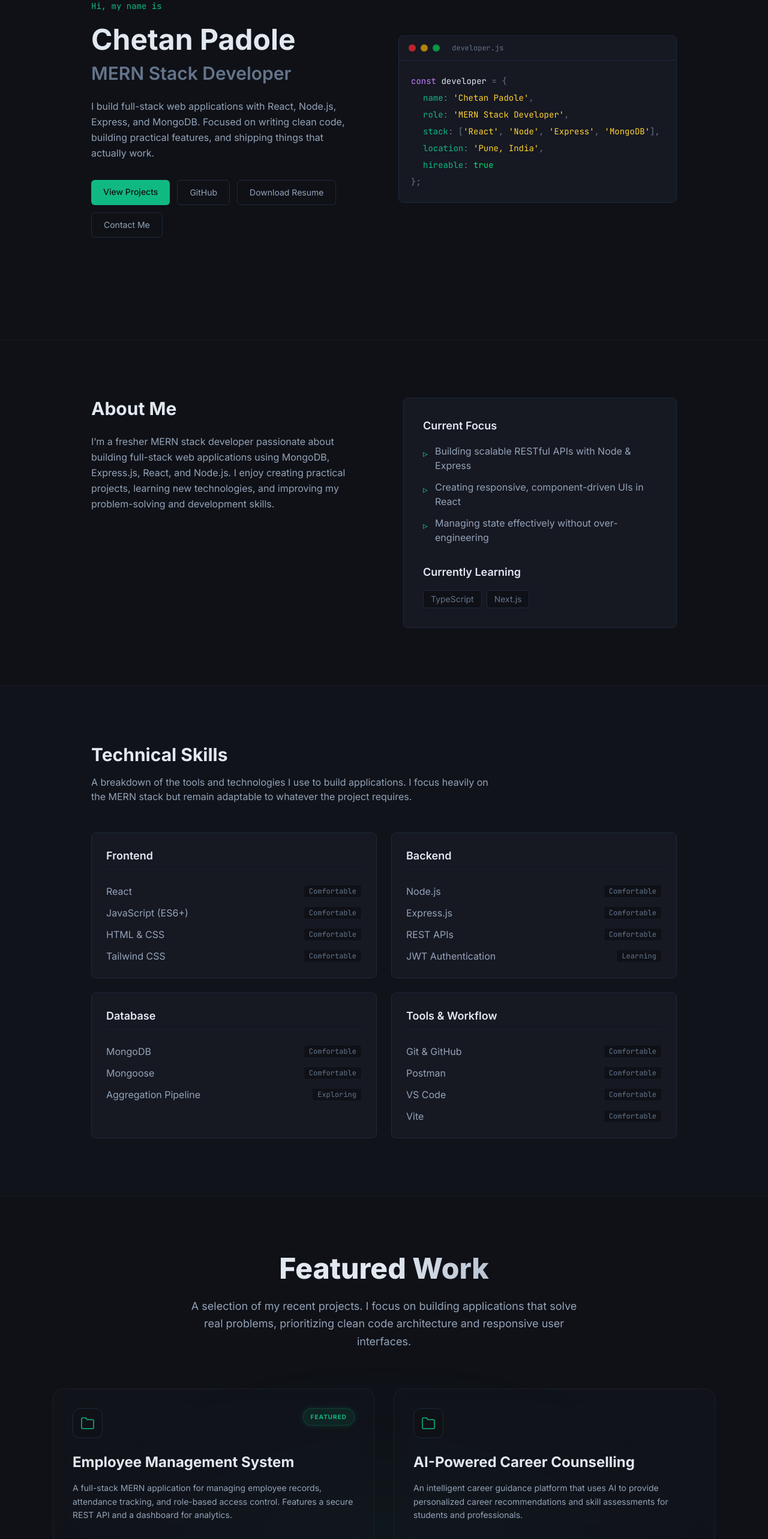
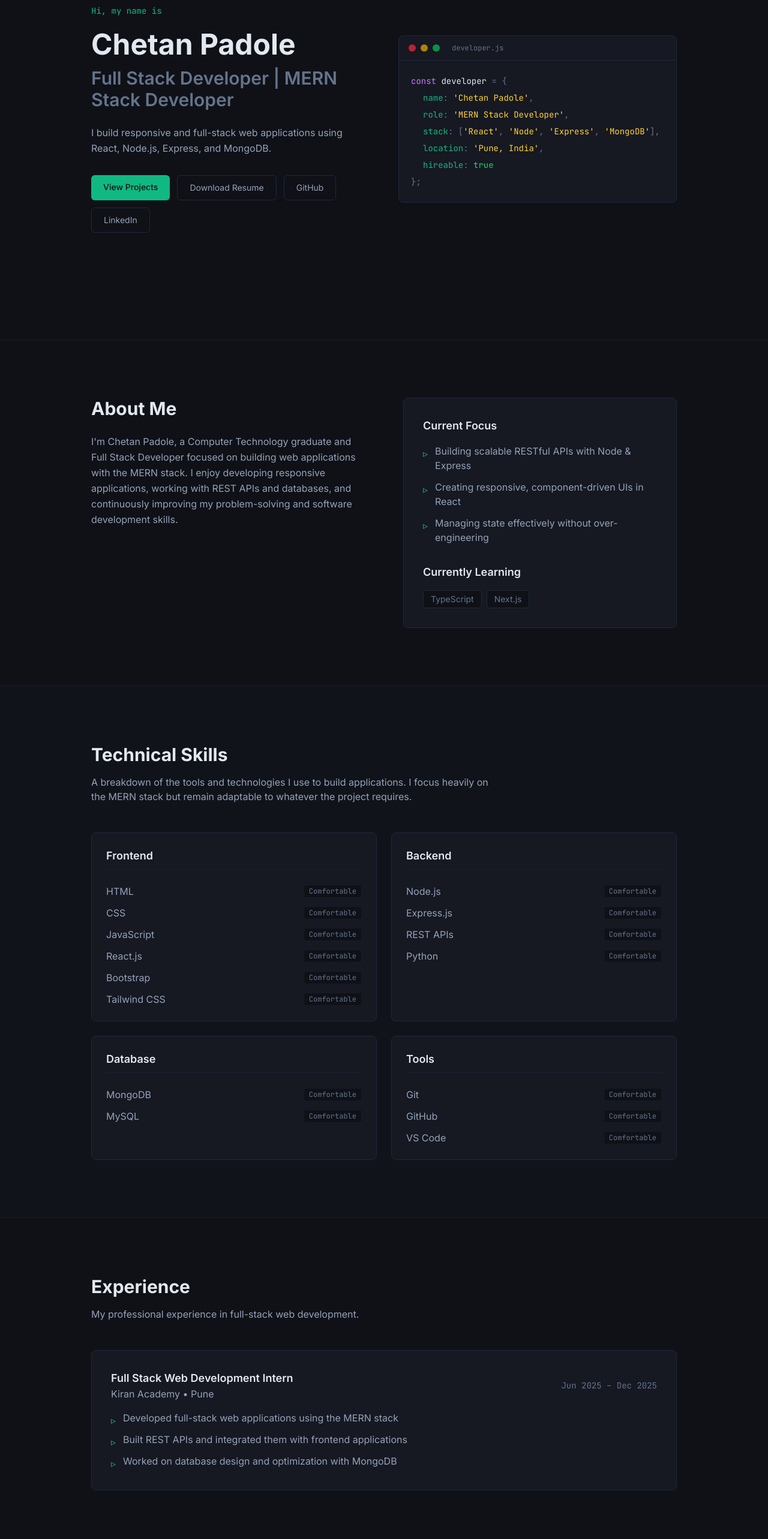
Before and after one commit to chetanrpadole/Portfolio-, a React (Vite) app in the folder client/: page / in a window 1280 px wide. Shown: the part 234-2800 px from the top of the page at 60% size. Built offline with nearby package versions, Linux system fonts and the light colour scheme.

Commit message:
Improve portfolio UI and content

```diff
--- a/client/src/components/About.jsx
+++ b/client/src/components/About.jsx
@@ -12,11 +12,7 @@ function About() {
                     </h2>
                     <div className="space-y-4 text-text-secondary leading-relaxed">
                         <p>
-                            I’m a fresher MERN stack developer
-                            passionate about building full-stack web applications
-                            using MongoDB, Express.js, React, and Node.js.
-                            I enjoy creating practical projects, learning new technologies,
-                            and improving my problem-solving and development skills.
+                            I'm Chetan Padole, a Computer Technology graduate and Full Stack Developer focused on building web applications with the MERN stack. I enjoy developing responsive applications, working with REST APIs and databases, and continuously improving my problem-solving and software development skills.
                         </p>
                     </div>
                 </div>
--- /dev/null
+++ b/client/src/components/Experience.jsx
@@ -0,0 +1,68 @@
+// Experience.jsx
+
+function Experience() {
+    const experiences = [
+        {
+            company: "Kiran Academy",
+            location: "Pune",
+            position: "Full Stack Web Development Intern",
+            duration: "Jun 2025 – Dec 2025",
+            achievements: [
+                "Developed full-stack web applications using the MERN stack",
+                "Built REST APIs and integrated them with frontend applications",
+                "Worked on database design and optimization with MongoDB",
+            ],
+        },
+    ];
+
+    return (
+        <section id="experience" className="py-24 border-t border-border/50">
+            <div className="max-w-5xl mx-auto px-6">
+
+                <div className="mb-12">
+                    <h2 className="text-3xl font-bold text-text mb-4">
+                        Experience
+                    </h2>
+                    <p className="text-text-secondary max-w-2xl">
+                        My professional experience in full-stack web development.
+                    </p>
+                </div>
+
+                <div className="space-y-8">
+                    {experiences.map((exp, index) => (
+                        <div
+                            key={index}
+                            className="bg-bg-card border border-border rounded-lg p-8 hover:border-border-hover transition-colors"
+                        >
+                            <div className="flex flex-col md:flex-row md:items-center md:justify-between gap-2 mb-4">
+                                <div>
+                                    <h3 className="text-lg font-semibold text-text">
+                                        {exp.position}
+                                    </h3>
+                                    <p className="text-text-secondary">
+                                        {exp.company} • {exp.location}
+                                    </p>
+                                </div>
+                                <span className="text-sm text-text-muted font-mono">
+                                    {exp.duration}
+                                </span>
+                            </div>
+
+                            <ul className="space-y-2 text-text-secondary">
+                                {exp.achievements.map((achievement, i) => (
+                                    <li key={i} className="flex items-start gap-3">
+                                        <span className="text-accent mt-1 flex-shrink-0">▹</span>
+                                        <span>{achievement}</span>
+                                    </li>
+                                ))}
+                            </ul>
+                        </div>
+                    ))}
+                </div>
+
+            </div>
+        </section>
+    );
+}
+
+export default Experience;
--- a/client/src/components/Hero.jsx
+++ b/client/src/components/Hero.jsx
@@ -16,12 +16,10 @@ function Hero() {
             Chetan Padole
           </h1>
           <h2 className="text-2xl md:text-3xl font-semibold text-text-muted mb-6">
-            MERN Stack Developer
+            Full Stack Developer | MERN Stack Developer
           </h2>
           <p className="text-text-secondary leading-relaxed mb-8 max-w-md">
-            I build full-stack web applications with React, Node.js, Express,
-            and MongoDB. Focused on writing clean code, building practical
-            features, and shipping things that actually work.
+            I build responsive and full-stack web applications using React, Node.js, Express, and MongoDB.
           </p>
 
           <div className="flex flex-wrap gap-3">
@@ -33,6 +31,14 @@ function Hero() {
               View Projects
             </a>
             <a
+              href="https://drive.google.com/file/d/1HOpHAyF_0Dt-m_zRwW6FjOKxrAtSOhKD/view?usp=drive_link"
+              target="_blank"
+              rel="noopener noreferrer"
+              className="px-5 py-2.5 border border-border text-text-secondary text-sm rounded-md hover:border-accent hover:text-accent transition-colors"
+            >
+              Download Resume
+            </a>
+            <a
               href="https://github.com/chetanrpadole"
               target="_blank"
               rel="noopener noreferrer"
@@ -41,19 +47,12 @@ function Hero() {
               GitHub
             </a>
             <a
-              href="https://drive.google.com/file/d/1HOpHAyF_0Dt-m_zRwW6FjOKxrAtSOhKD/view?usp=drive_link"
+              href="https://www.linkedin.com/in/chetanrpadole/"
               target="_blank"
               rel="noopener noreferrer"
               className="px-5 py-2.5 border border-border text-text-secondary text-sm rounded-md hover:border-accent hover:text-accent transition-colors"
             >
-              Download Resume
-            </a>
-            <a
-              href="#contact"
-              onClick={(e) => scrollTo(e, "contact")}
-              className="px-5 py-2.5 border border-border text-text-secondary text-sm rounded-md hover:border-accent hover:text-accent transition-colors"
-            >
-              Contact Me
+              LinkedIn
             </a>
           </div>
         </div>
--- a/client/src/components/Navbar.jsx
+++ b/client/src/components/Navbar.jsx
@@ -22,7 +22,7 @@ function Navbar() {
         }
     };
 
-    const links = ["about", "skills", "projects"];
+    const links = ["about", "skills", "experience", "projects"];
 
     return (
         <nav
--- a/client/src/components/Projects.jsx
+++ b/client/src/components/Projects.jsx
@@ -3,10 +3,26 @@
 function Projects() {
   const projects = [
     {
+      title: "StayNest",
+      desc: "Built a full-stack vacation rental platform with user authentication, property listing CRUD operations, reviews, image uploads using Cloudinary, and REST APIs.",
+      features: [
+        "User Authentication",
+        "Property/Listing CRUD",
+        "Reviews & Ratings",
+        "Image Uploads (Cloudinary)",
+        "REST APIs",
+        "Responsive UI",
+      ],
+      tags: ["React.js", "Node.js", "Express.js", "MongoDB", "Mongoose", "Cloudinary"],
+      github: "https://github.com/chetanrpadole/StayNest",
+      live: "https://stay-nest-8cgx.vercel.app/",
+      featured: true,
+    },
+    {
       title: "Employee Management System",
-      desc: "A full-stack MERN application for managing employee records, attendance tracking, and role-based access control. Features a secure REST API and a dashboard for analytics.",
+      desc: "A full-stack MERN application for managing employee records, attendance tracking, and role-based access control with a secure REST API and dashboard for analytics.",
       features: [
-        "Role-based Auth",
+        "Role-based Authentication",
         "Attendance Tracking",
         "Dashboard Analytics",
         "CRUD Operations",
@@ -14,20 +30,6 @@ function Projects() {
       tags: ["React", "Node.js", "MongoDB", "Express", "JWT"],
       github: "https://github.com/chetanrpadole/EMS",
       live: "https://ems-zeta-ten.vercel.app/",
-      featured: true,
-    },
-    {
-      title: "AI-Powered Career Counselling",
-      desc: "An intelligent career guidance platform that uses AI to provide personalized career recommendations and skill assessments for students and professionals.",
-      features: [
-        "AI Integration",
-        "Skill Assessments",
-        "Learning Paths",
-        "Responsive UI",
-      ],
-      tags: ["React", "JavaScript", "HTML", "CSS"],
-      github: "", // Left blank intentionally based on original data
-      live: "https://prajwalsondawalek.netlify.app/",
       featured: false,
     },
     {
@@ -44,24 +46,17 @@ function Projects() {
       featured: false,
     },
     {
-      title: "StyaNest",
-      desc: "A modern property listing and management platform designed to connect renters and buyers with curated residential and commercial listings. Includes search filters, image galleries, and contact integrations.",
+      title: "AI-Powered Career Counselling",
+      desc: "An intelligent career guidance platform that provides personalized career recommendations and skill assessments for students and professionals.",
       features: [
-        "Advanced Search",
-        "Image Galleries",
-        "Contact Integration",
-        "Responsive Design",
+        "AI Integration",
+        "Skill Assessments",
+        "Learning Paths",
+        "Responsive UI",
       ],
-      tags: [
-        "React",
-        "Node.js",
-        "Express.js",
-        "MongoDB",
-        "Mangoos",
-        "cloudinary",
-      ],
+      tags: ["React", "JavaScript", "HTML", "CSS"],
       github: "",
-      live: "https://stay-nest-8cgx.vercel.app/",
+      live: "https://prajwalsondawalek.netlify.app/",
       featured: false,
     },
   ];
--- a/client/src/components/Skills.jsx
+++ b/client/src/components/Skills.jsx
@@ -5,9 +5,11 @@ function Skills() {
         {
             title: "Frontend",
             skills: [
-                { name: "React", level: "Comfortable" },
-                { name: "JavaScript (ES6+)", level: "Comfortable" },
-                { name: "HTML & CSS", level: "Comfortable" },
+                { name: "HTML", level: "Comfortable" },
+                { name: "CSS", level: "Comfortable" },
+                { name: "JavaScript", level: "Comfortable" },
+                { name: "React.js", level: "Comfortable" },
+                { name: "Bootstrap", level: "Comfortable" },
                 { name: "Tailwind CSS", level: "Comfortable" },
             ],
         },
@@ -17,24 +19,22 @@ function Skills() {
                 { name: "Node.js", level: "Comfortable" },
                 { name: "Express.js", level: "Comfortable" },
                 { name: "REST APIs", level: "Comfortable" },
-                { name: "JWT Authentication", level: "Learning" },
+                { name: "Python", level: "Comfortable" },
             ],
         },
         {
             title: "Database",
             skills: [
                 { name: "MongoDB", level: "Comfortable" },
-                { name: "Mongoose", level: "Comfortable" },
-                { name: "Aggregation Pipeline", level: "Exploring" },
+                { name: "MySQL", level: "Comfortable" },
             ],
         },
         {
-            title: "Tools & Workflow",
+            title: "Tools",
             skills: [
-                { name: "Git & GitHub", level: "Comfortable" },
-                { name: "Postman", level: "Comfortable" },
+                { name: "Git", level: "Comfortable" },
+                { name: "GitHub", level: "Comfortable" },
                 { name: "VS Code", level: "Comfortable" },
-                { name: "Vite", level: "Comfortable" },
             ],
         },
     ];
--- a/client/src/components/footer.jsx
+++ b/client/src/components/footer.jsx
@@ -4,12 +4,19 @@ function Footer() {
     const currentYear = new Date().getFullYear();
 
     return (
-        <footer className="py-8 border-t border-border/50 bg-bg-card">
-            <div className="max-w-5xl mx-auto px-6 flex flex-col md:flex-row items-center justify-between gap-4">
+        <footer className="py-12 border-t border-border/50 bg-bg-card">
+            <div className="max-w-5xl mx-auto px-6">
 
+                <div className="mb-8">
+                    <h3 className="text-lg font-bold text-text mb-1">
+                        Chetan Padole
+                    </h3>
                     <p className="text-text-muted text-sm">
-                    © {currentYear} Chetan Padole. Built with React & Tailwind.
+                        Full Stack Developer
                     </p>
+                </div>
+
+                <div className="flex flex-col md:flex-row md:items-center md:justify-between gap-6 pt-6 border-t border-border/50">
 
                     <div className="flex items-center gap-6">
                         <a
@@ -17,35 +24,32 @@ function Footer() {
                             target="_blank"
                             rel="noopener noreferrer"
                             aria-label="GitHub"
-                        className="text-text-muted hover:text-text transition-colors"
+                            className="text-text-muted hover:text-accent transition-colors text-sm font-medium"
                         >
-                        <svg width="20" height="20" viewBox="0 0 24 24" fill="none" stroke="currentColor" strokeWidth="2" strokeLinecap="round" strokeLinejoin="round">
-                            <path d="M9 19c-5 1.5-5-2.5-7-3m14 6v-3.87a3.37 3.37 0 0 0-.94-2.61c3.14-.35 6.44-1.54 6.44-7A5.44 5.44 0 0 0 20 4.77 5.07 5.07 0 0 0 19.91 1S18.73.65 16 2.48a13.38 13.38 0 0 0-7 0C6.27.65 5.09 1 5.09 1A5.07 5.07 0 0 0 5 4.77a5.44 5.44 0 0 0-1.5 3.78c0 5.42 3.3 6.61 6.44 7A3.37 3.37 0 0 0 9 18.13V22" />
-                        </svg>
+                            GitHub
                         </a>
                         <a
                             href="https://www.linkedin.com/in/chetanrpadole/"
                             target="_blank"
                             rel="noopener noreferrer"
                             aria-label="LinkedIn"
-                        className="text-text-muted hover:text-text transition-colors"
+                            className="text-text-muted hover:text-accent transition-colors text-sm font-medium"
                         >
-                        <svg width="20" height="20" viewBox="0 0 24 24" fill="none" stroke="currentColor" strokeWidth="2" strokeLinecap="round" strokeLinejoin="round">
-                            <path d="M16 8a6 6 0 0 1 6 6v7h-4v-7a2 2 0 0 0-2-2 2 2 0 0 0-2 2v7h-4v-7a6 6 0 0 1 6-6z" />
-                            <rect x="2" y="9" width="4" height="12" />
-                            <circle cx="4" cy="4" r="2" />
-                        </svg>
+                            LinkedIn
                         </a>
                         <a
                             href="mailto:chetan31padole@gmail.com"
                             aria-label="Email"
-                        className="text-text-muted hover:text-text transition-colors"
+                            className="text-text-muted hover:text-accent transition-colors text-sm font-medium"
                         >
-                        <svg width="20" height="20" viewBox="0 0 24 24" fill="none" stroke="currentColor" strokeWidth="2" strokeLinecap="round" strokeLinejoin="round">
-                            <path d="M4 4h16c1.1 0 2 .9 2 2v12c0 1.1-.9 2-2 2H4c-1.1 0-2-.9-2-2V6c0-1.1.9-2 2-2z" />
-                            <polyline points="22,6 12,13 2,6" />
-                        </svg>
+                            Email
                         </a>
+                    </div>
+
+                    <p className="text-text-muted text-sm">
+                        © {currentYear} Chetan Padole. All rights reserved.
+                    </p>
+
                 </div>
 
             </div>
--- a/client/src/pages/Home.jsx
+++ b/client/src/pages/Home.jsx
@@ -4,6 +4,7 @@ import Navbar from "../components/Navbar";
 import Hero from "../components/Hero";
 import About from "../components/About";
 import Skills from "../components/Skills";
+import Experience from "../components/Experience";
 import Projects from "../components/Projects";
 import Contact from "../components/Contact";
 import Footer from "../components/footer";
@@ -15,6 +16,7 @@ function Home() {
             <Hero />
             <About />
             <Skills />
+            <Experience />
             <Projects />
             <Contact />
             <Footer />
```
Lines whose indentation alone changed are shown as unchanged.
